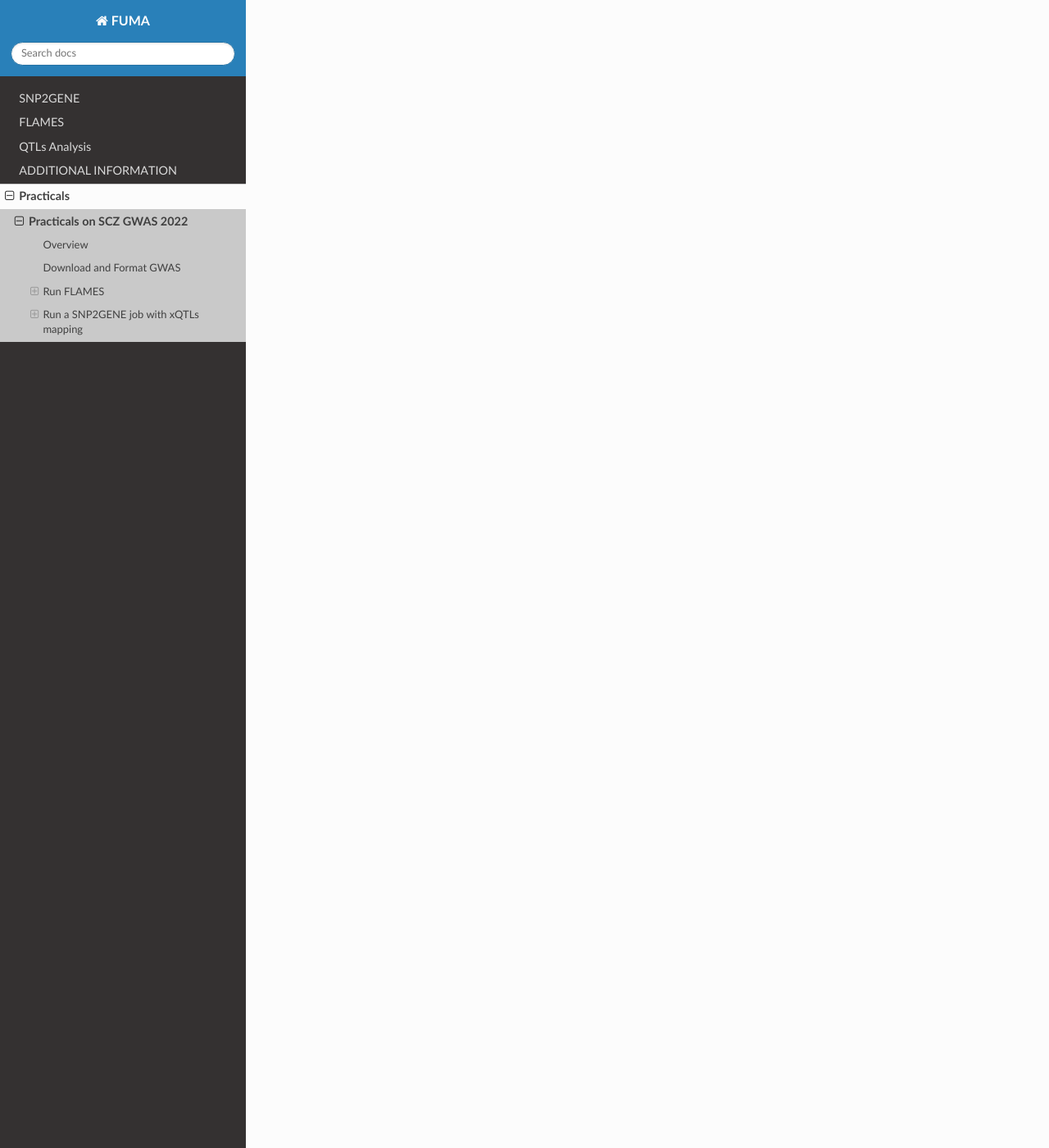
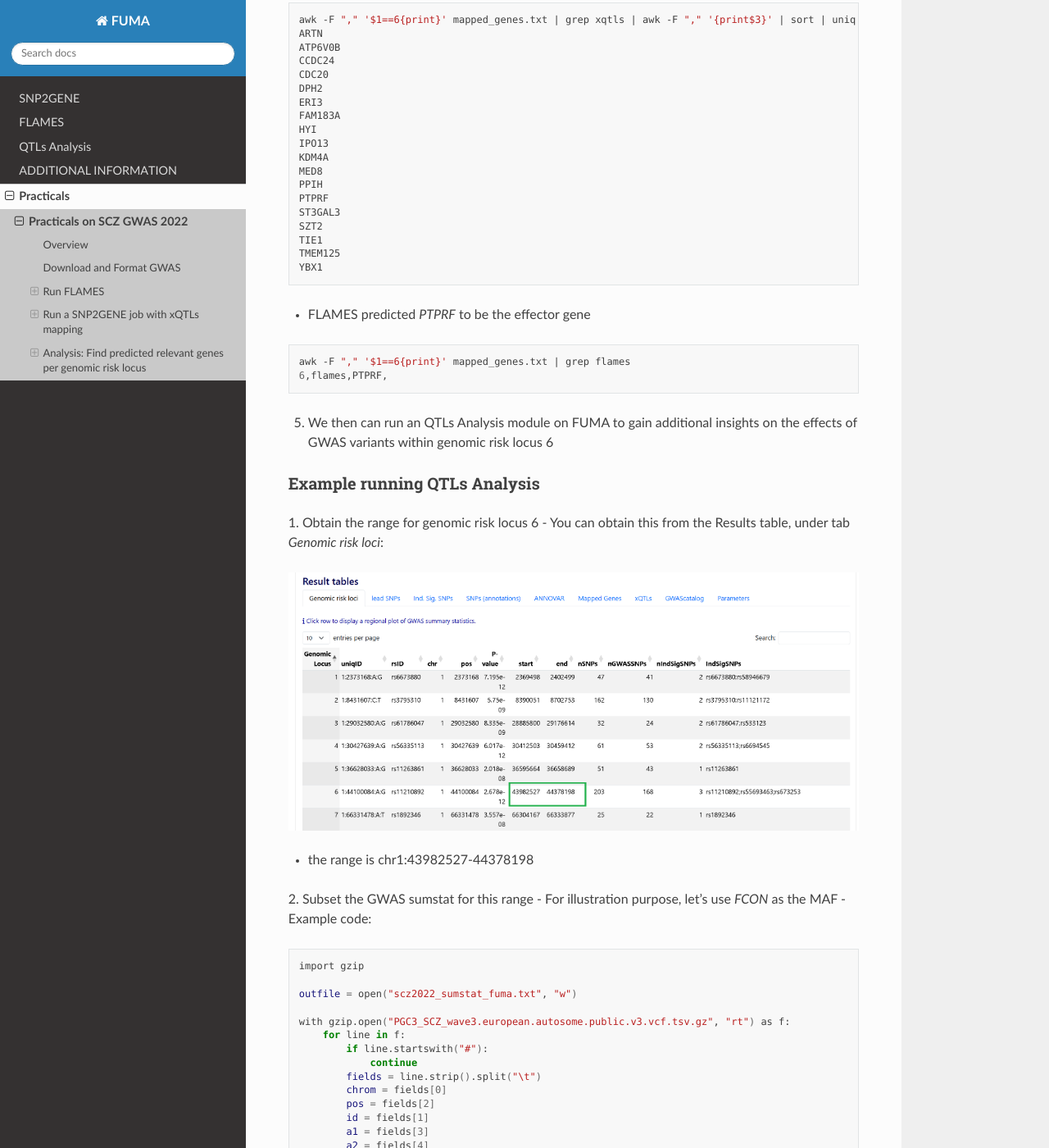
Before and after one commit to tanyaphung/fuma_docs, a Sphinx documentation site: the page built from docs/source/practicals/scz_gwas_2022.rst, in a window 1280 px wide and 1400 px high, scrolled down 8054 px. Shown: the whole window at 82% size. Built offline with Sphinx 7.4.7 and the Read the Docs theme 3.1.0, drawn with Linux system fonts in a browser that asks for light colours; some of the changed text lies outside the part shown.

Commit message:
temp save in scz practicals

```diff
--- a/docs/source/flames/quick_start.rst
+++ b/docs/source/flames/quick_start.rst
@@ -19,7 +19,7 @@ To run a successful FLAMES job on FUMA, follow the following steps:
 
 - In addition to the minimum columns that are needed for SNP2GENE (variant id and p-value), a required column for FLAMES is **beta**.
     - remove all other columns that are not needed
-    - in FLAMES implementation in FUMA, it will check if the processed input gwas summary statistics has a valid header. The valid header is: "chr", "bp", "non_effect_allele", "effect_allele", "rsID", "p", "beta". The processed input gwas summary statistics is generated by SNP2GENE and will have these headers if your input gwas summary statitics contains:
+    - in FLAMES implementation in FUMA, it will check if the processed input gwas summary statistics has a valid header. The valid header is: "chr", "bp", "non_effect_allele", "effect_allele", "rsID", "p", "beta". The processed input gwas summary statistics is generated by SNP2GENE and will have these headers if your input gwas summary statistics contains:
         - variant identifier: chromosome, position, rsID, ref, alt. Not all columns are required so some valid combinations are (the list below is not exclusive):
             - chromosome, position
             - chromosome, position, ref
--- a/docs/source/practicals/scz_gwas_2022.rst
+++ b/docs/source/practicals/scz_gwas_2022.rst
@@ -118,17 +118,186 @@ Step 1. Submit a SNP2GENE job
     - Because I know apriori that schizophrenia is a brain related phenotype, I will select brain related xQTLs datasets
         - eQTLs from the brain
         .. image:: scz_2022_brain_eqtls.png
-        :width: 800
+            :width: 800
 
         - sQTLs from the brain
         .. image:: scz_2022_brain_sqtls.png
-        :width: 800
+            :width: 800
 
         - pQTLs from the brain
         .. image:: scz_2022_brain_pqtls.png
-        :width: 800
+            :width: 800
 
 
         - sceQTLs from the brain
         .. image:: scz_2022_brain_sceqtls.png
-        :width: 800
+            :width: 800
+
+Analysis: Find predicted relevant genes per genomic risk locus
+--------------------------------------------------------------
+- In this section, we are going to perform follow-up analyses after:
+    - running a SNP2GENE job to map genes using positional mapping and xQTLs mapping
+    - running a FLAMES job which predicts an effector gene per genomic risk locus
+- We are interested in: which genes are predicted as being relevant for our GWAS when using:
+    - positional mapping
+    - xQTLs mapping
+    - FLAMES
+
+1. Download the result files from SNP2GENE
+- Download `Gene table (mapped genes)` and `xQTLs mapping results`
+
+.. image:: scz_2022_download.png
+    :width: 800
+
+- Then, unzip the folder
+
+2. Download the result file from FLAMES
+
+.. image:: scz_2022_download_flames.png
+    :width: 800
+
+3. Create a directory called `scz_2022` and copy and renames these files
+
+.. code-block:: bash
+
+
+    mv genes.txt scz_2022/positional_mapped_genes.txt
+    mv mv xqtls.txt scz_2022/xqtls_mapped_genes.txt
+    mv FLAMES_scores_fmt.pred scz_2022/flames_mapped_genes.txt
+
+- Then, run script `list_predicted_genes_per_locus.py`
+
+.. code-block:: bash
+
+    python list_predicted_genes_per_locus.py --filedir scz_2022/
+
+- The above script returns:
+    - column 1: genomic risk locus
+    - column 2: whether it is positional (for positional mapping), xqtls (for xqtls mapping), or flames
+    - column 3: the predicted or relevant gene
+    - column 4: only in the xqtls mapping, it returns the name of the datasets
+
+.. tip::
+    Analyze each genomic risk locus one at a time
+
+4. Example from genomic risk locus 6
+
+- 3 genes were mapped using positional mapping:
+
+.. code-block:: bash
+
+    awk -F "," '$1==6{print}' mapped_genes.txt | grep positional
+    6,positional,PTPRF,
+    6,positional,KDM4A,
+    6,positional,ST3GAL3,
+
+- 18 genes where the GWAS hits were also xQTLs:
+
+.. code-block:: bash
+
+    awk -F "," '$1==6{print}' mapped_genes.txt | grep xqtls | awk -F "," '{print$3}' | sort | uniq
+    ARTN
+    ATP6V0B
+    CCDC24
+    CDC20
+    DPH2
+    ERI3
+    FAM183A
+    HYI
+    IPO13
+    KDM4A
+    MED8
+    PPIH
+    PTPRF
+    ST3GAL3
+    SZT2
+    TIE1
+    TMEM125
+    YBX1
+
+- FLAMES predicted `PTPRF` to be the effector gene
+
+.. code-block:: bash
+
+    awk -F "," '$1==6{print}' mapped_genes.txt | grep flames
+    6,flames,PTPRF,
+
+5. We then can run an QTLs Analysis module on FUMA to gain additional insights on the effects of GWAS variants within genomic risk locus 6
+
+Example running QTLs Analysis
+^^^^^^^^^^^^^^^^^^^^^^^^^^^^^
+
+1. Obtain the range for genomic risk locus 6
+- You can obtain this from the Results table, under tab `Genomic risk loci`:
+
+.. image:: scz_2022_locus6.png
+    :width: 800
+
+- the range is chr1:43982527-44378198
+
+2. Subset the GWAS sumstat for this range
+- For illustration purpose, let's use `FCON` as the MAF
+- Example code:
+
+.. code-block:: bash
+
+    import gzip
+
+    outfile = open("scz2022_sumstat_fuma.txt", "w")
+
+    with gzip.open("PGC3_SCZ_wave3.european.autosome.public.v3.vcf.tsv.gz", "rt") as f:
+        for line in f:
+            if line.startswith("#"):
+                continue
+            fields = line.strip().split("\t")
+            chrom = fields[0]
+            pos = fields[2]
+            id = fields[1]
+            a1 = fields[3]
+            a2 = fields[4]
+            beta = fields[8]
+            pval = fields[10]
+            print("\t".join([chrom, id, pos, a1, a2, beta, pval]), file=outfile)
+
+
+3. Submit a QTLs Analysis job for genomic risk locus 6
+- We can use the results from the `xQTLs mapping` to inform our selection of datasets. For example:
+
+.. code-block:: bash
+
+    awk -F "," '$1==6{print}' mapped_genes.txt | grep xqtls | awk -F "," '{print$4}' | sort | uniq
+    eQTL:Brain_Cerebellar_Hemisphere
+    eQTL:Brain_Cerebellum
+    eQTL:Brain_Cortex
+    eQTL:Brain_Frontal_Cortex_BA9
+    eQTL:Brain_cerebellum
+    eQTL:Brain_cortex
+    sceQTL:Brain_brainscope_L2.3.IT
+    sceQTL:Brain_bryois2022Brain_Astrocytes
+    sceQTL:Brain_bryois2022Brain_Endothelial.cells
+    sceQTL:Brain_bryois2022Brain_Excitatory.neurons
+    sceQTL:Brain_bryois2022Brain_OPCs
+    sceQTL:Brain_jerber2021Dopaminergic_D11.FPP
+    sceQTL:Brain_jerber2021Dopaminergic_D11.P_FPP
+    sceQTL:Brain_jerber2021Dopaminergic_D30.DA
+    sceQTL:Brain_jerber2021Dopaminergic_D30.Epen1
+    sceQTL:Brain_jerber2021Dopaminergic_D30.FPP
+    sceQTL:Brain_jerber2021Dopaminergic_D30.Sert
+    sceQTL:Brain_jerber2021Dopaminergic_D52.Epen1.ROT_treated
+    sceQTL:Brain_jerber2021Dopaminergic_D52.Epen1.untreated
+    sceQTL:Brain_jerber2021Dopaminergic_D52.Sert.ROT_treated
+    sceQTL:Brain_jerber2021Dopaminergic_D52.Sert.untreated
+    sceQTL:Brain_jerber2021Dopaminergic_D52.pseudobulk.untreated
+    sceQTL:Brain_singlebrain_Ast
+    sceQTL:Brain_singlebrain_Ext3
+    sceQTL:Brain_singlebrain_Ext5
+    sceQTL:Brain_singlebrain_Ext7
+    sceQTL:Brain_singlebrain_MG2
+    sceQTL:Brain_singlebrain_MiGA3
+
+- Note that the datasets from single brain can only be implemented with LAVA currently.
+
+- Submit a FLAMES job:
+
+    .. image:: scz_2022_locus6_qtlsAnalysis.png
+    :width: 800
--- a/docs/source/snp2gene/quick_start.rst
+++ b/docs/source/snp2gene/quick_start.rst
@@ -9,7 +9,7 @@ To run a successful SNP2GENE job on FUMA, follow the following steps:
 1. Upload input file
 --------------------
 
-- The interphase for uploading your input file:
+- The interface for uploading your input file:
 
 .. image:: part1_upload_input_file.png
    :width: 800
```
Also changed, not shown: docs/source/practicals/scz_2022_download.png (added), docs/source/practicals/scz_2022_download_flames.png (added), docs/source/practicals/scz_2022_locus6.png (added), docs/source/practicals/scz_2022_locus6_qtlsAnalysis.png (added).
